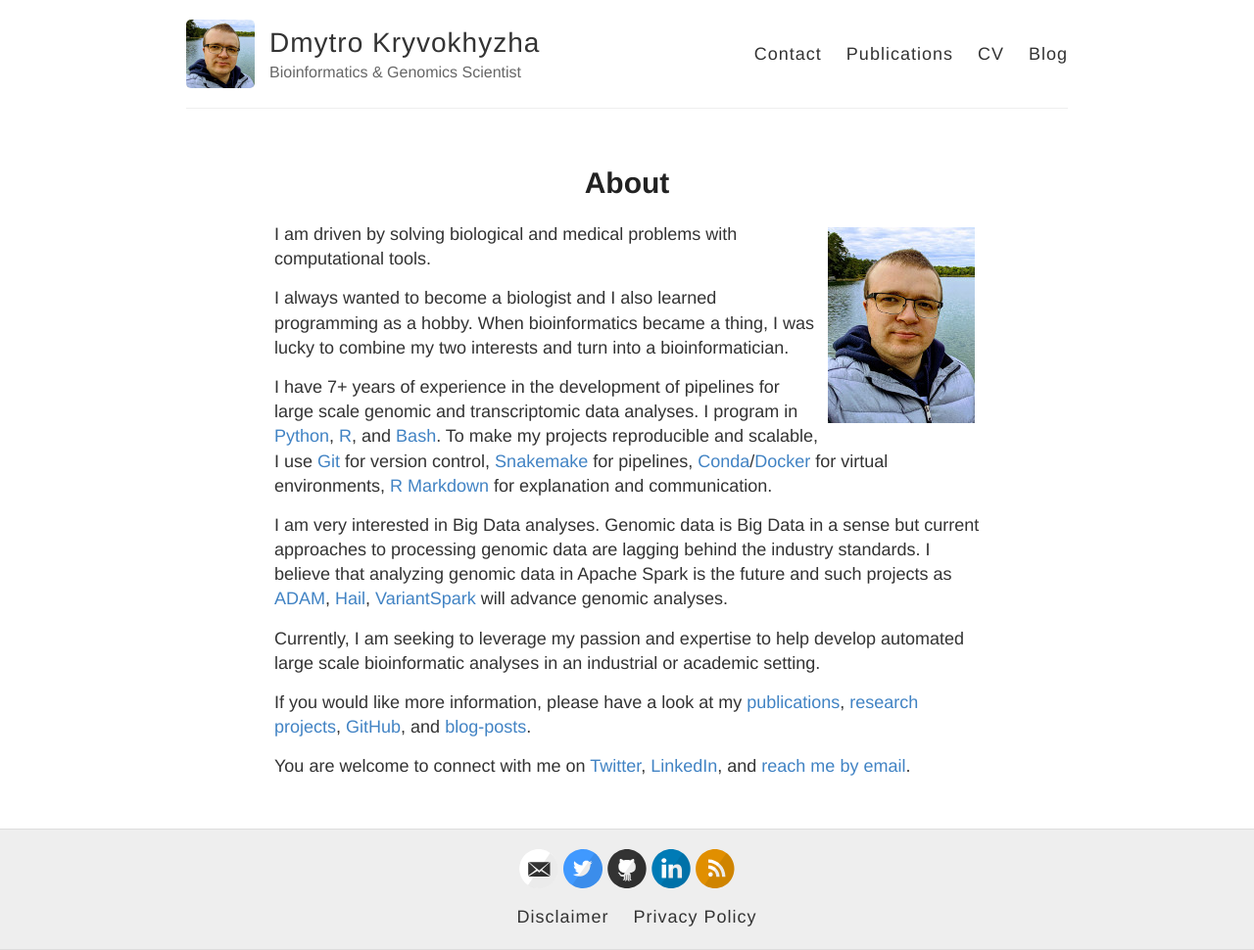
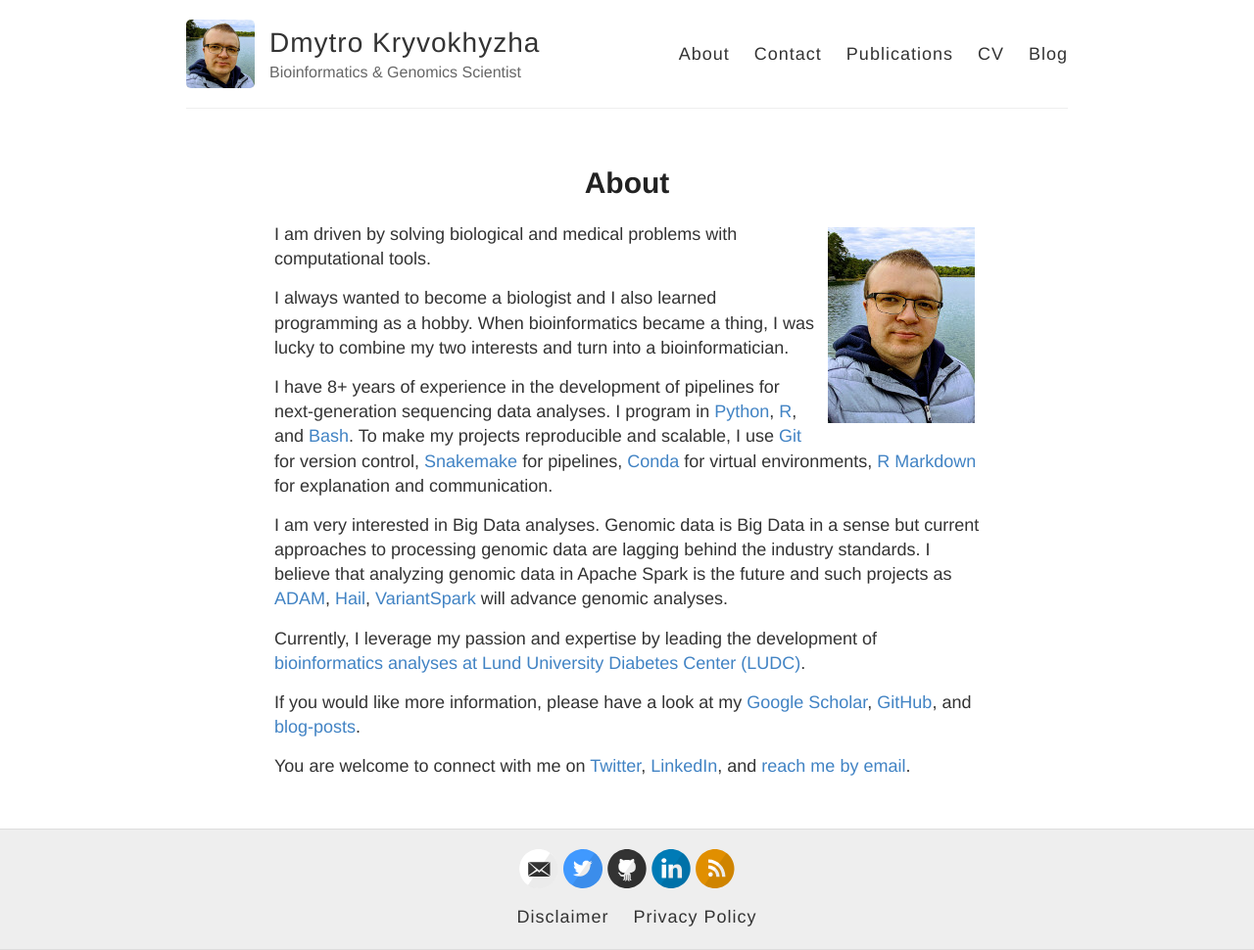
Before and after one commit to evodify/evodify.github.io, a Jekyll site: the page built from index.md, in a window 1280 px wide. Shown: the whole page at 98% size. Built offline with Jekyll 4.4.1, drawn with Linux system fonts in a browser that asks for light colours.

Commit message:
updated About

```diff
--- a/_layouts/default.html
+++ b/_layouts/default.html
@@ -29,6 +29,7 @@
           </div>
 
           <nav>
+            <a href="{{ site.baseurl }}/">About</a>
             <a href="{{ site.baseurl }}/contact">Contact</a>
             <a href="https://scholar.google.se/citations?user=99unghgAAAAJ&hl=en" target="_blank">Publications</a>
             <a href="{{ site.baseurl }}/cv">CV</a>
--- a/index.md
+++ b/index.md
@@ -1,9 +1,8 @@
 ---
 layout: page
 title: About
-excerpt: Dmytro Kryvokhyzha is a Bioinformatics and Genomics Scientist at Uppsala University. He works with large scale genomic and transcriptomic data, and has a passion for Data Science.
+excerpt: Dmytro Kryvokhyzha is a Bioinformatics and Genomics Scientist at Uppsala University. He works with next-generation sequencing data, and has a passion for Data Science.
 ---
-
 
 <figure style="float: right; padding: 5px"><img alt="Portrait of Dmytro Kryvokhyzha" src="{{ site.baseurl }}/assets/pages/about_Dmytro-Kryvokhyzha.jpeg"></figure>
 
@@ -11,12 +10,12 @@ I am driven by solving biological and medical problems with computational tools.
 
 I always wanted to become a biologist and I also learned programming as a hobby. When bioinformatics became a thing, I was lucky to combine my two interests and turn into a bioinformatician.
 
-I have 7+ years of experience in the development of pipelines for large scale genomic and transcriptomic data analyses. I program in [Python](https://www.python.org/){:target="_blank"}, [R](https://www.r-project.org/){:target="_blank"}, and [Bash](https://www.gnu.org/software/bash/){:target="_blank"}. To make my projects reproducible and scalable, I use [Git](https://git-scm.com/){:target="_blank"} for version control, [Snakemake](https://snakemake.readthedocs.io){:target="_blank"} for pipelines, [Conda](https://docs.conda.io/){:target="_blank"}/[Docker](https://www.docker.com/){:target="_blank"} for virtual environments, [R Markdown](https://rmarkdown.rstudio.com/){:target="_blank"} for explanation and communication.
+I have 8+ years of experience in the development of pipelines for next-generation sequencing data analyses. I program in [Python](https://www.python.org/){:target="_blank"}, [R](https://www.r-project.org/){:target="_blank"}, and [Bash](https://www.gnu.org/software/bash/){:target="_blank"}. To make my projects reproducible and scalable, I use [Git](https://git-scm.com/){:target="_blank"} for version control, [Snakemake](https://snakemake.readthedocs.io){:target="_blank"} for pipelines, [Conda](https://docs.conda.io/){:target="_blank"} for virtual environments, [R Markdown](https://rmarkdown.rstudio.com/){:target="_blank"} for explanation and communication.
 
 I am very interested in Big Data analyses. Genomic data is Big Data in a sense but current approaches to processing genomic data are lagging behind the industry standards. I believe that analyzing genomic data in Apache Spark is the future and such projects as [ADAM](https://github.com/bigdatagenomics/adam){:target="_blank"}, [Hail](https://hail.is/){:target="_blank"}, [VariantSpark](https://github.com/aehrc/VariantSpark){:target="_blank"} will advance genomic analyses.
 
-Currently, I am seeking to leverage my passion and expertise to help develop automated large scale bioinformatic analyses in an industrial or academic setting.
+Currently, I leverage my passion and expertise by leading the development of [bioinformatics analyses at Lund University Diabetes Center (LUDC)](https://www.ludc.lu.se/resources/ludc-bioinformatics-unit){:target="\_blank"}.
 
-If you would like more information, please have a look at my [publications](/publications), [research projects](/research), [GitHub](https://github.com/evodify){:target="_blank"}, and [blog-posts](/).
+If you would like more information, please have a look at my [Google Scholar](https://scholar.google.se/citations?user=99unghgAAAAJ&hl=en){:target="\_blank"}, [GitHub](https://github.com/evodify){:target="_blank"}, and [blog-posts](/blog).
 
 You are welcome to connect with me on [Twitter](https://twitter.com/evodify){:target="_blank"}, [LinkedIn](https://linkedin.com/in/evodify){:target="_blank"}, and [reach me by email](mailto:dmytro.kryvokhyzha@evobio.eu).
```
